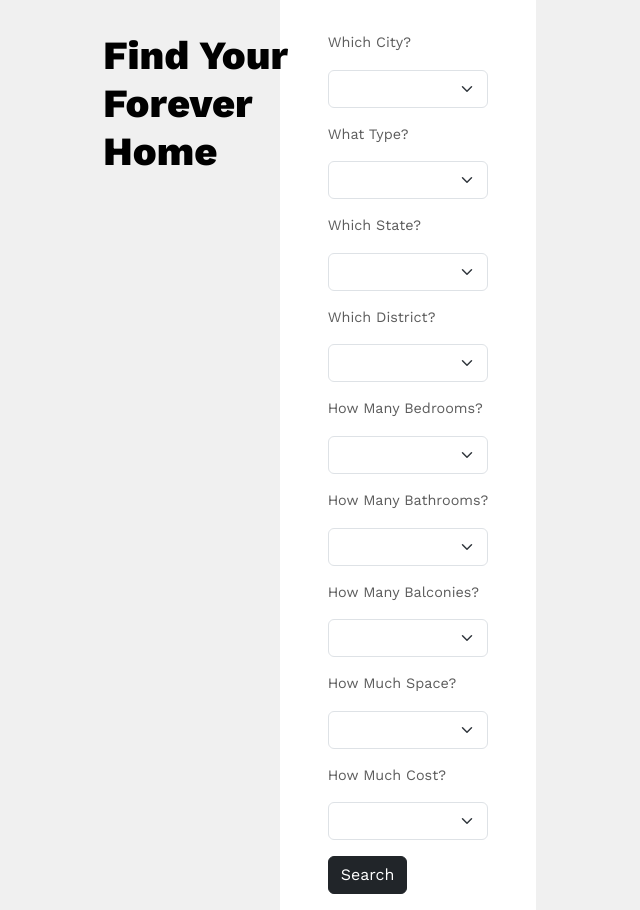
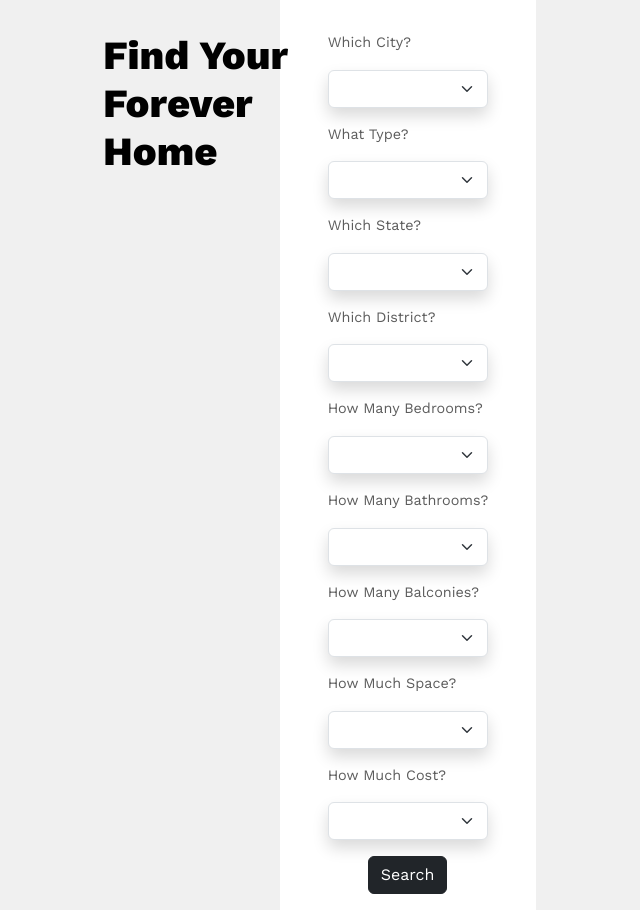
Before and after one commit to narimanvt/DB-RealEstate, a Django app: page /property/ in a window 1280 px wide. Shown: the whole page, without its empty margins (213-853 px from the left). Run offline with Django 3.2, Linux system fonts and the light colour scheme; data that the repository does not hold is empty; some web fonts are replaced.

Commit message:
start the estate form

```diff
--- a/realestate/Estates_and_Locations/Templates/property.html
+++ b/realestate/Estates_and_Locations/Templates/property.html
@@ -15,7 +15,7 @@
             <form action="{% url 'Estates_and_Locations:property' %}" method="get">
                 <div class='form'>
                     <p>Which City?</p>
-                    <select class="form-select" name="city">
+                    <select class="form-select shadow" name="city">
                         {% for y in city %}
                             <option value="{{y.id}}">{{ y.city_name }}</option>
                         {% endfor %}
@@ -24,7 +24,7 @@
 
                 <div class='form'>
                     <p>What Type?</p>
-                    <select class="form-select" name="type">
+                    <select class="form-select shadow" name="type">
                         {% for a in type %}
                             <option value="{{a.id}}">{{ a.type_name }}</option>
                         {% endfor %}
@@ -33,7 +33,7 @@
 
                 <div class='form'>
                     <p>Which State?</p>
-                    <select class="form-select" name="state">
+                    <select class="form-select shadow" name="state">
                         {% for b in state %}
                             <option value="{{b.id}}">{{ b.state }}</option>
                         {% endfor %}
@@ -42,7 +42,7 @@
 
                 <div class='form'>
                     <p>Which District?</p>
-                    <select class="form-select" name="district">
+                    <select class="form-select shadow" name="district">
                         {% for c in district %}
                             <option value="{{c.id}}">{{ c.district }}</option>
                         {% endfor %}
@@ -51,7 +51,7 @@
 
                 <div class='form'>
                     <p>How Many Bedrooms?</p>
-                    <select class="form-select" name="no_bedroom">
+                    <select class="form-select shadow" name="no_bedroom">
                         {% for d in no_bedroom %}
                             <option value="{{d.id}}">{{ d.number_of_bedrooms }}</option>
                         {% endfor %}
@@ -60,7 +60,7 @@
 
                 <div class='form'>
                     <p>How Many Bathrooms?</p>
-                    <select class="form-select" name="no_bathroom">
+                    <select class="form-select shadow" name="no_bathroom">
                         {% for e in no_bathroom %}
                             <option value="{{e.id}}">{{ e.number_of_bathrooms }}</option>
                         {% endfor %}
@@ -69,7 +69,7 @@
 
                 <div class='form'>
                     <p>How Many Balconies?</p>
-                    <select class="form-select" name="no_balcony">
+                    <select class="form-select shadow" name="no_balcony">
                         {% for f in no_balcony %}
                             <option value="{{f.id}}">{{ f.number_of_balconies }}</option>
                         {% endfor %}
@@ -78,7 +78,7 @@
 
                 <div class='form'>
                     <p>How Much Space?</p>
-                    <select class="form-select" name="floor_space">
+                    <select class="form-select shadow" name="floor_space">
                         {% for x in floor_space %}
                             <option value="{{x.id}}">{{ x.floor_space }}</option>
                         {% endfor %}
@@ -87,7 +87,7 @@
 
                 <div class='form'>
                     <p>How Much Cost?</p>
-                    <select class="form-select" name="payment">
+                    <select class="form-select shadow" name="payment">
                         {% for z in payment %}
                             <option value="{{z.id}}">{{ z.payment_amount }}</option>
                         {% endfor %}
--- a/realestate/Estates_and_Locations/static/Estates_and_Locations/css/property.css
+++ b/realestate/Estates_and_Locations/static/Estates_and_Locations/css/property.css
@@ -61,3 +61,7 @@ body{
     margin-bottom: 3rem;
     max-width: 40%;
 }
+
+.search {
+    margin-left: 2.5rem;
+}
--- a/realestate/Estates_and_Locations/urls.py
+++ b/realestate/Estates_and_Locations/urls.py
@@ -6,4 +6,5 @@ urlpatterns = [
     path('', views.main_page, name="main_page"),
     path('estate_form/', views.estate_form, name="estate_form"),
     path('property/', views.property, name="property"),
+    path('details/', views.details, name="details")
 ]
--- a/realestate/Estates_and_Locations/views.py
+++ b/realestate/Estates_and_Locations/views.py
@@ -70,3 +70,7 @@ def estate_form(request):
     template = loader.get_template("estateform.html")
     # context = {}
     return HttpResponse(template.render())
+
+def details(request):
+    template = loader.get_template("details.html")
+    return HttpResponse(template.render())
```
Also changed, not shown: realestate/Estates_and_Locations/Templates/details.html (added, +14 -0 lines), realestate/Estates_and_Locations/Templates/estateform.html (+11 -5 lines), realestate/Estates_and_Locations/Templates/index.html (deleted, +0 -10 lines), realestate/Estates_and_Locations/Templates/main.html (+7 -14 lines), realestate/Estates_and_Locations/static/Estates_and_Locations/css/estate.css (+4 -4 lines), realestate/Estates_and_Locations/static/Estates_and_Locations/css/style.css (+2 -10 lines).
